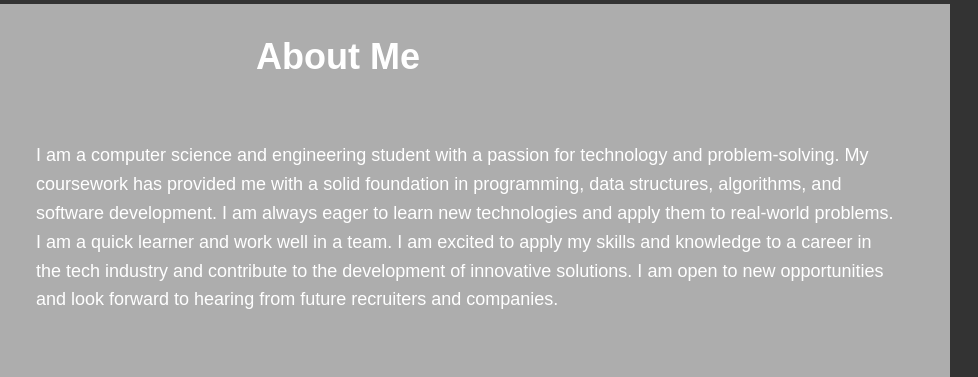
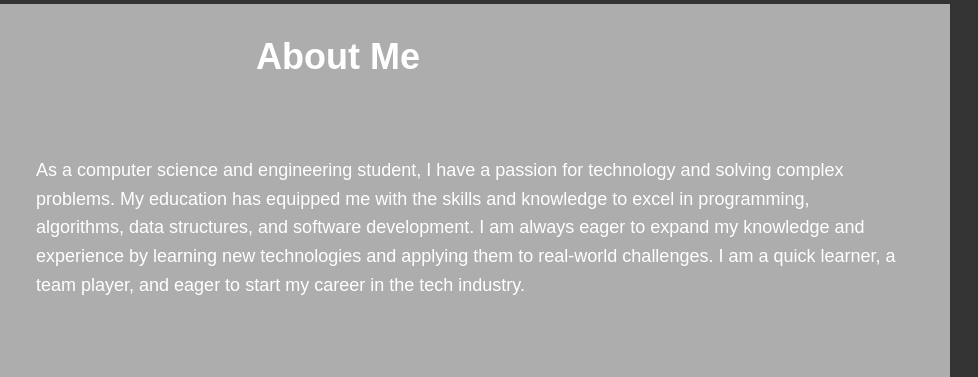
Before and after one commit to FilipDimitrijevic97/Website, a plain HTML site: page index.html in a window 1280 px wide. Shown: the part 134-511 px from the top of the page, 302-1280 px from the left. Drawn offline with Linux system fonts and the light colour scheme.

Commit message:
update index.html

```diff
--- a/index.html
+++ b/index.html
@@ -19,13 +19,12 @@
         <section id="about">
             <h1>About Me</h1>
             <div class="about-content">
-                <div class="profile-img"></div>
-                <div class="about-img" style="background-image: url('https://media.licdn.com/dms/image/C4D03AQHGtiMTGfWTPA/profile-displayphoto-shrink_400_400/0/1663838601353?e=1680739200&v=beta&t=88vJ3EQN_Mpk9nuQvjUBf1RbeR34bC90a8tJ0hmAd80');"></div>
-                <div class="about-text">
-                    <p>I am a computer science and engineering student with a passion for technology and problem-solving. My coursework has provided me with a solid foundation in programming, data structures, algorithms, and software development. I am always eager to learn new technologies and apply them to real-world problems. I am a quick learner and work well in a team. I am excited to apply my skills and knowledge to a career in the tech industry and contribute to the development of innovative solutions. I am open to new opportunities and look forward to hearing from future recruiters and companies.</p>
-                </div>
+              <div class="about-img" style="background-image: url('https://media.licdn.com/dms/image/C4D03AQHGtiMTGfWTPA/profile-displayphoto-shrink_400_400/0/1663838601353?e=1680739200&v=beta&t=88vJ3EQN_Mpk9nuQvjUBf1RbeR34bC90a8tJ0hmAd80');"></div>
+              <div class="about-text">
+                <p>As a computer science and engineering student, I have a passion for technology and solving complex problems. My education has equipped me with the skills and knowledge to excel in programming, algorithms, data structures, and software development. I am always eager to expand my knowledge and experience by learning new technologies and applying them to real-world challenges. I am a quick learner, a team player, and eager to start my career in the tech industry.</p>
+              </div>
             </div>
-        </section>
+          </section>
         <section id="projects">
             <h1>My Projects</h1>
             <ul>
```
